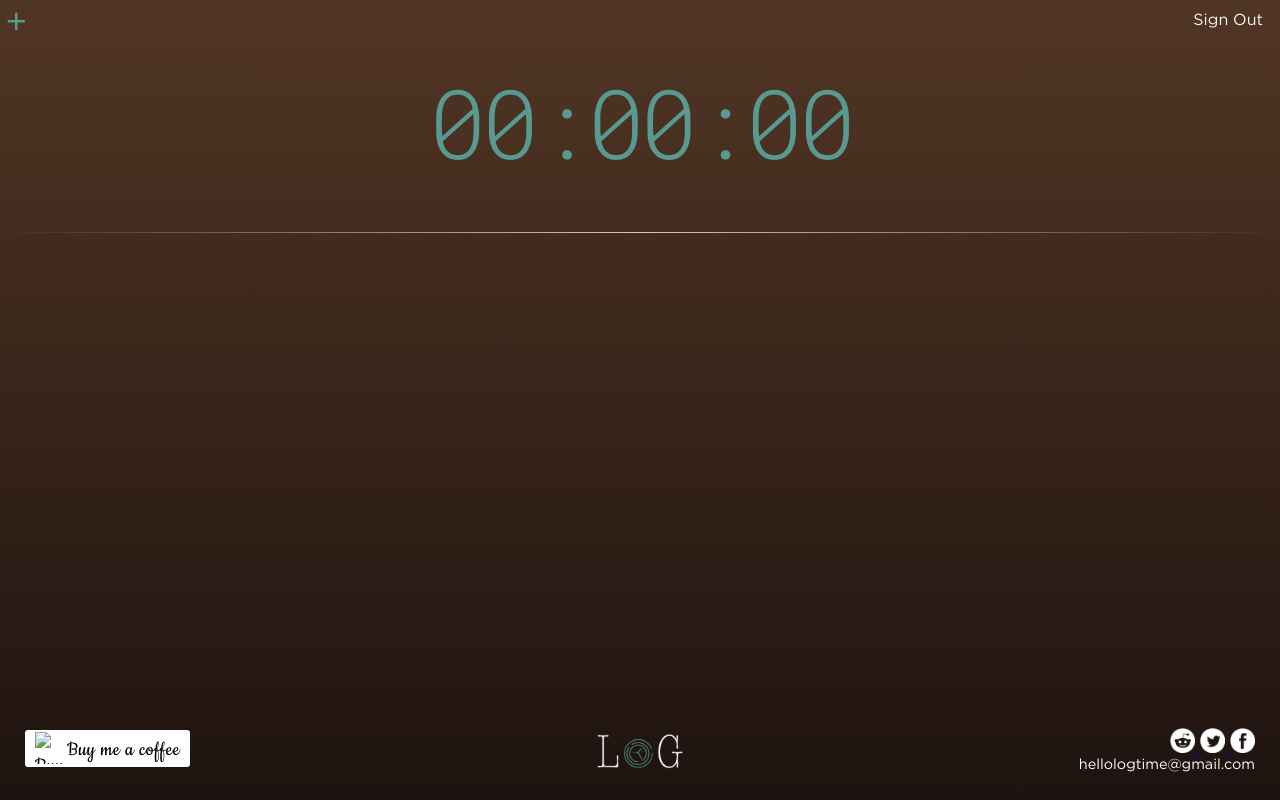
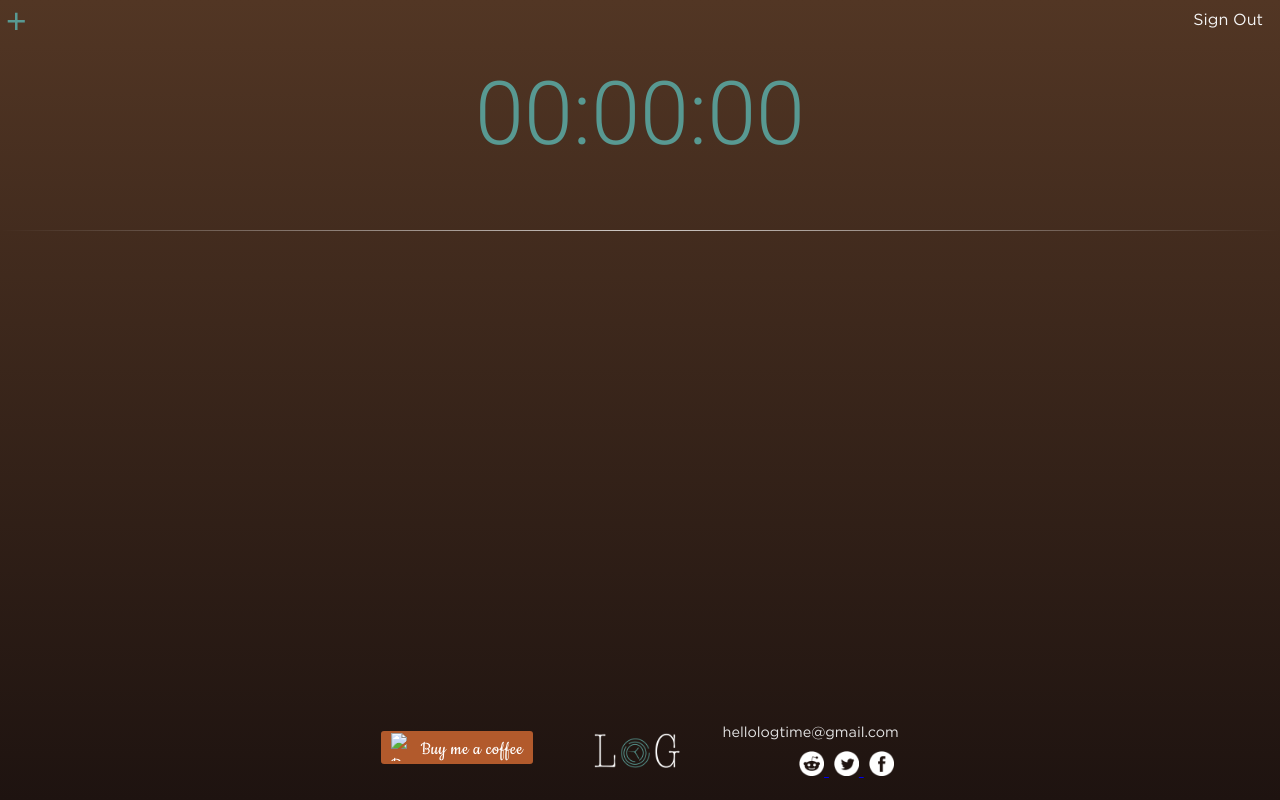
Before and after one commit to colinrlly/time-tracker, a Flask app: page / in a window 1280 px wide. Run offline with Flask 2, Linux system fonts and the light colour scheme; the visitor is signed in with stand-in values (Sample User, id 1); data comes from the database, SQL or seed files in the repository; data that the repository does not hold is empty; some libraries are stand-ins or nearby versions.

Commit message:
Font. Footer.

```diff
--- /dev/null
+++ b/static/css/login-style.css
@@ -0,0 +1,4 @@
+html {
+    background: linear-gradient(#523624, #1e1310);
+    background-repeat: no-repeat;
+}
--- a/static/css/styles-6.5.19.css
+++ b/static/css/styles-6.5.19.css
@@ -8,9 +8,8 @@ button.add {
 }
 
 .time {
-    font-family: 'Roboto Mono', monospace;
+    font-family: 'Roboto', sans-serif;
     font-weight: lighter;
-    letter-spacing: -.05em;
 }
 
 /****** MAIN ******/
@@ -117,7 +116,7 @@ hr.style2 {
     height: 50px;
 }
 
-p {
+.overlay > .p {
     margin-top: 30px;
     margin-bottom: 9px;
 }
@@ -253,23 +252,26 @@ input[type=text] {
       background-color:#965a36;
 }
 
+/****** TIMER *******/
+
 .name {
     font-size: 3em;
     color:white;
-
+    margin-top: 0;
+    margin-bottom: -10px;
+    /* margin-bottom: 10px; */
 }
 
-/****** TIMER *******/
-
 .time {
-    font-size: 6em;
+    font-size: 5.5em;
     color:#589992;
+    margin-top: 20px;
+    margin-bottom: 45px;
 }
 
 .timebox {
     align-items: center;
     text-align: center;
-    height: 150px;
 }
 
 .butt {
@@ -354,12 +356,18 @@ hr.style1 {
     background-image: linear-gradient(to right, rgba(0, 0, 0, 0), rgba(255, 255, 255, 0.75), rgba(0, 0, 0, 0));
 }
 
+.stop, .delete, .save {
+    margin-top: -23px;
+}
+
 /****** FOOTER *******/
 
 .footer {
     flex-shrink: 0;
     display: flex;
     align-items: center;
+    width: 560px;
+    margin: auto;
     margin-bottom: 20px;
 }
 
@@ -376,19 +384,26 @@ hr.style1 {
     text-align: center;
 }
 
+.email_container {
+    margin-bottom: 10px;
+}
+
+.email {
+    flex: 1 auto;
+    font-size: .9em;
+    color: #e5e5e5;
+}
+
 .social {
     flex: 1 200px;
     color: white;
     text-align: right;
 }
 
-.email_container {
-    margin-bottom: 5px;
-}
-
-.email {
-    flex: 1 auto;
-    font-size: .9em;
+.social_icons > a {
+    width: 25px;
+    height: 25px;
+    margin-right: 5px;
 }
 
 .social_icon {
@@ -397,8 +412,8 @@ hr.style1 {
 }
 
 .bmc-button img {
-    /* width: 21.6px !important; */
-    width: 27px !important;
+    width: 24.3px !important;
+    /* width: 27px !important; */
     margin-bottom: 1px !important;
     box-shadow: none !important;
     border: none !important;
@@ -406,22 +421,28 @@ hr.style1 {
 }
 
 .bmc-button {
-    line-height: 36px !important;
+    line-height: 32.4px !important;
+    height: 33.3px !important;
+    font-size: 19.8px !important;
+    /* line-height: 36px !important;
     height: 37px !important;
-    font-size: 22px !important;
-    /* line-height: 28.8px !important; */
-    /* height: 29.6px !important; */
-    /* font-size: 17.6px !important; */
+    font-size: 22px !important; */
     text-decoration: none !important;
     display: inline-flex !important;
-    color: #000000 !important;
-    background-color: #FFFFFF !important;
+    color: #ffffff !important;
+    /* color: #000000 !important; */
+    /* background-color: #FF813F !important; */
+    background-color: #b25a2c !important;
+    /* background-color: #BB5794 !important; */
+    /* background-color: #FFFFFF !important; */
+    /* background-color: #FFDD00 !important; */
+    /* background-color: #000000 !important; */
     border-radius: 3px !important;
     border: 1px solid transparent !important;
     padding: 1px 9px !important;
     letter-spacing: 0.6px !important;
-    /* box-shadow: 0px 1px 2px rgba(190, 190, 190, 0.5) !important; */
-    /* -webkit-box-shadow: 0px 1px 2px 2px rgba(190, 190, 190, 0.5) !important; */
+    /* box-shadow: 0px 1px 2px rgba(190, 190, 190, 0.5) !important;
+    -webkit-box-shadow: 0px 1px 2px 2px rgba(190, 190, 190, 0.5) !important; */
     margin: 0 auto !important;
     font-family: 'Cookie', cursive !important;
     -webkit-box-sizing: border-box !important;
@@ -436,11 +457,11 @@ hr.style1 {
 .bmc-button:hover,
 .bmc-button:active,
 .bmc-button:focus {
-    /* -webkit-box-shadow: 0px 1px 2px 2px rgba(190, 190, 190, 0.5) !important; */
+    -webkit-box-shadow: 0px 1px 2px 2px rgba(190, 190, 190, 0.5) !important;
     text-decoration: none !important;
-    /* box-shadow: 0px 1px 2px 2px rgba(190, 190, 190, 0.5) !important; */
+    box-shadow: 0px 1px 2px 2px rgba(190, 190, 190, 0.5) !important;
     opacity: 0.85 !important;
-    color: #000000 !important;
+    color: #ffffff !important;
 }
 
 /****** MEDIA QUERIES *******/
--- a/static/js/act_display.js
+++ b/static/js/act_display.js
@@ -1,7 +1,7 @@
 var act_name = function(activity) {
-    $('span.name').html(activity).show();
+    $('p.name').html(activity).show();
 }
 
 var act_hide = function(){
-    $('span.name').html('').hide();
+    $('p.name').html('').hide();
 }
--- a/static/js/timer.js
+++ b/static/js/timer.js
@@ -14,7 +14,7 @@ var start_timer = function(start_time) {
             var hours = ('0' + duration.hours()).substr(-2, 2);
             var t = hours + ':' + minutes + ':' + seconds;
 
-            $('span.time').html(t);
+            $('p.time').html(t);
             duration = moment.duration(duration + interval, 'milliseconds');
         }, interval);
     }
@@ -33,11 +33,11 @@ var stop_timer = function() {
 }
 
 var flash_timer = function() {
-    $('span.time').fadeOut().fadeIn().fadeOut().fadeIn();
+    $('p.time').fadeOut().fadeIn().fadeOut().fadeIn();
 }
 
 var reset_timer = function() {
-    $('span.time').html('00:00:00');
+    $('p.time').html('00:00:00');
 }
 
 function utc_now() {
--- a/templates/index.html
+++ b/templates/index.html
@@ -22,7 +22,7 @@
 
     <link rel="stylesheet" type="text/css" href="../static/css/styles-6.5.19.css">
     <link rel="stylesheet" type="text/css" href="../static/fonts/gotham-cufonfonts-webfont/style.css">
-    <link href="https://fonts.googleapis.com/css?family=Roboto+Mono:300,400&display=swap" rel="stylesheet">
+    <link href="https://fonts.googleapis.com/css?family=Roboto:300,400&display=swap" rel="stylesheet">
 </head>
 
 <body>
@@ -65,13 +65,11 @@
             <div class="content">
                 <div class="timebox">
                     {% if running_activity %}
-                    <span class="name">{{current_activity}}</span>
+                    <p class="name">{{current_activity}}</p>
                     {% else %}
-                    <span class="name" style="display: none;"></span>
+                    <p class="name" style="display: none;"></p>
                     {% endif %}
-                    <br>
-                    <!--<hr class='style1'>-->
-                    <span class="time">00:00:00</span>
+                    <p class="time">00:00:00</p>
                 </div>
 
                 {% if running_activity %}
@@ -118,6 +116,10 @@
                 </div>
 
                 <div class="social">
+                    <div class="email_container">
+                        <span class="email">hellologtime@gmail.com</span>
+                    </div>
+
                     <div class="social_icons">
                         <a href="https://www.reddit.com/r/LogTheApp">
                             <img class="reddit_icon social_icon" src="/static/image/reddit-icon.png" alt="Reddit Icon">
@@ -137,10 +139,6 @@
                                 alt="Facebook Icon">
                         </a>
                     </div>
-
-                    <div class="email_container">
-                        <span class="email">hellologtime@gmail.com</span>
-                    </div>
                 </div>
 
                 <div class="spacer_footer"></div>
--- a/templates/login.html
+++ b/templates/login.html
@@ -19,6 +19,7 @@
     <title>Log Those Activities</title>
 
     <link rel="stylesheet" type="text/css" href="../static/css/styles-6.5.19.css">
+    <link rel="stylesheet" type="text/css" href="../static/css/login-style.css">
 
     <link
         href="https://fonts.googleapis.com/css?family=Alegreya+Sans:300,300i,400,400i,500,500i,700,700i,800,800i,900,900i"
```
Also changed, not shown: templates/open_app.html (deleted, +0 -16 lines).
